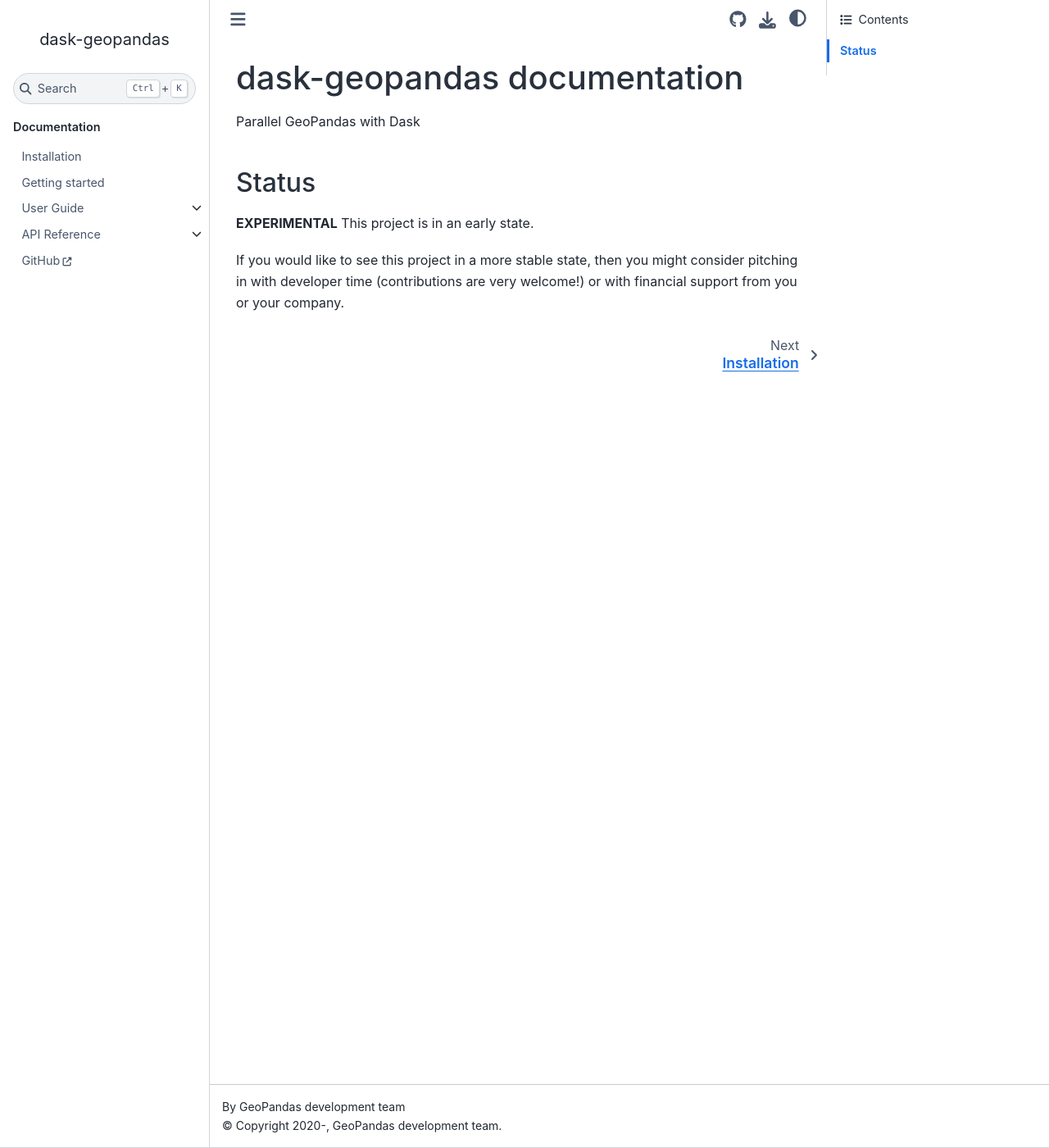
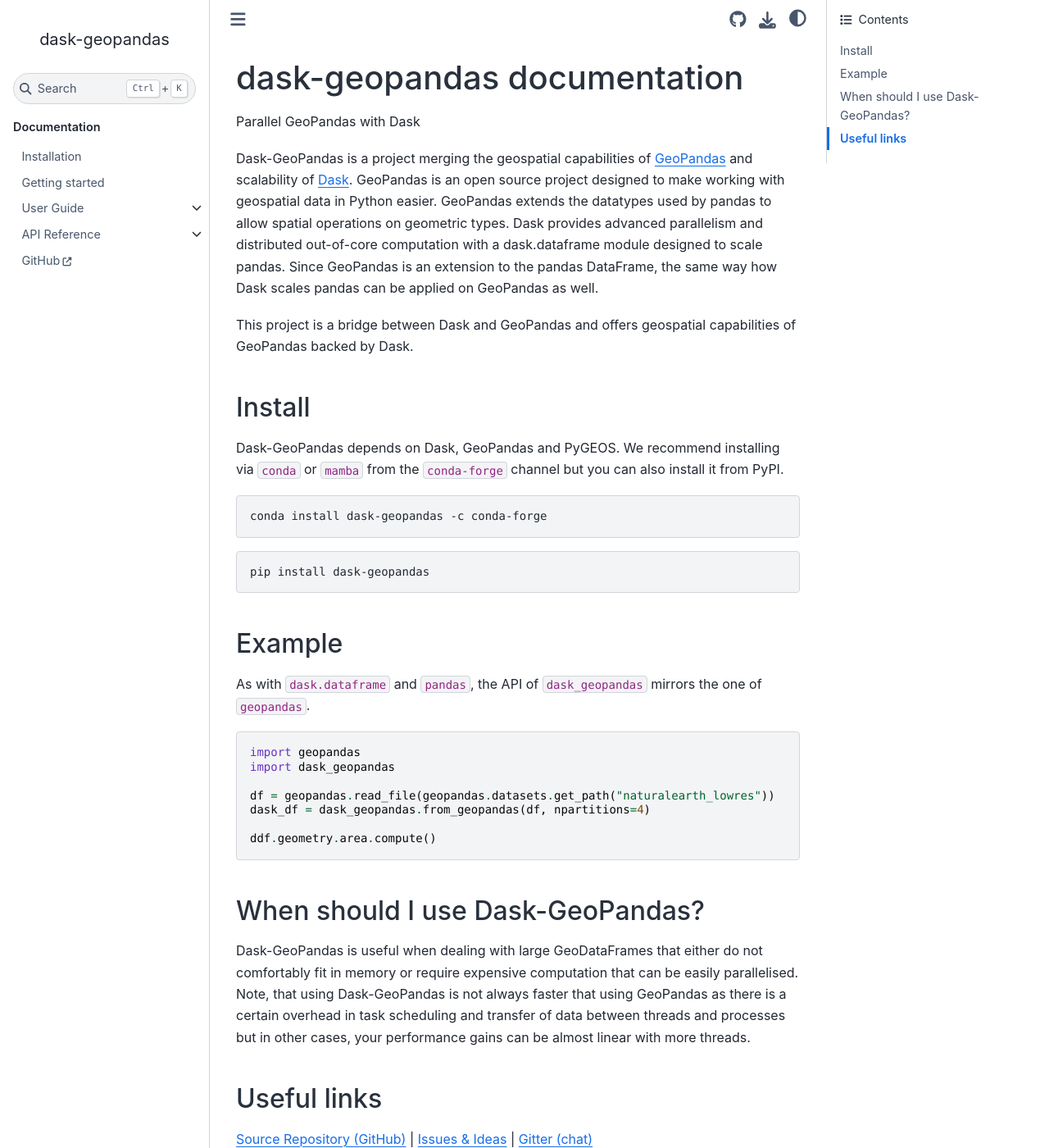
Before and after one commit to geopandas/dask-geopandas, a Sphinx documentation site: the page built from doc/source/index.md, in a window 1280 px wide and 1400 px high. Shown: the whole window at 82% size. Built offline with Sphinx 7.4.7 and the Sphinx Book theme 1.1.4, drawn with Linux system fonts in a browser that asks for light colours.

Commit message:
DOC: landing page and minor touches

````diff
--- a/doc/source/docs/reference/geodataframe.rst
+++ b/doc/source/docs/reference/geodataframe.rst
@@ -20,6 +20,7 @@
    :toctree: api/
 
    GeoDataFrame.to_dask_dataframe
+   GeoDataFrame.to_feather
    GeoDataFrame.to_parquet
    GeoDataFrame.to_wkb
    GeoDataFrame.to_wkt
--- a/doc/source/index.md
+++ b/doc/source/index.md
@@ -2,11 +2,51 @@
 
 Parallel GeoPandas with Dask
 
-## Status
+Dask-GeoPandas is a project merging the geospatial capabilities of [GeoPandas](https://geopandas.org)
+and scalability of [Dask](https://dask.org). GeoPandas is an open source project designed to make working with geospatial data in Python easier. GeoPandas extends the datatypes used by pandas to allow spatial operations on geometric types.
+Dask provides advanced parallelism and distributed out-of-core computation with a dask.dataframe module designed to scale
+pandas. Since GeoPandas is an extension to the pandas DataFrame, the same way how Dask scales pandas can be applied on GeoPandas as well.
 
-**EXPERIMENTAL** This project is in an early state.
+This project is a bridge between Dask and GeoPandas and offers geospatial capabilities of GeoPandas backed by Dask.
 
-If you would like to see this project in a more stable state, then you might consider pitching in with developer time (contributions are very welcome!) or with financial support from you or your company.
+## Install
+
+Dask-GeoPandas depends on Dask, GeoPandas and PyGEOS. We recommend installing via `conda` or `mamba` from
+the `conda-forge` channel but you can also install it from PyPI.
+
+```sh
+conda install dask-geopandas -c conda-forge
+```
+
+```sh
+pip install dask-geopandas
+```
+
+## Example
+
+As with `dask.dataframe` and `pandas`, the API of `dask_geopandas` mirrors the one of `geopandas`.
+
+```py
+import geopandas
+import dask_geopandas
+
+df = geopandas.read_file(geopandas.datasets.get_path("naturalearth_lowres"))
+dask_df = dask_geopandas.from_geopandas(df, npartitions=4)
+
+ddf.geometry.area.compute()
+```
+
+## When should I use Dask-GeoPandas?
+
+Dask-GeoPandas is useful when dealing with large GeoDataFrames that either do not comfortably fit in memory
+or require expensive computation that can be easily parallelised. Note, that using Dask-GeoPandas
+is not always faster that using GeoPandas as there is a certain overhead in task scheduling and
+transfer of data between threads and processes but in other cases, your performance gains can
+be almost linear with more threads.
+
+## Useful links
+
+[Source Repository (GitHub)](https://github.com/geopandas/dask-geopandas) | [Issues & Ideas](https://github.com/geopandas/dask-geopandas/issues) | [Gitter (chat)](https://gitter.im/geopandas/dask-geopandas)
 
 ```{toctree}
 ---
````
Also changed, not shown: README.rst (+5 -10 lines), doc/source/docs/reference/io.rst (+8 -0 lines), doc/source/getting_started.md (+23 -8 lines), doc/source/guide.md (+2 -0 lines), doc/source/installation.md (+23 -1 lines), doc/source/guide/basic-intro.ipynb.
